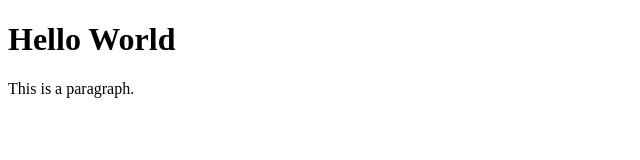
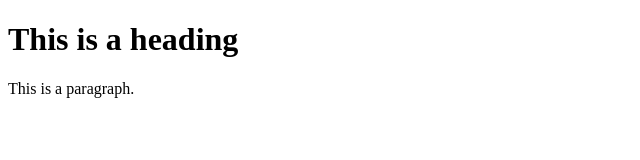
Before and after one commit to gnikmai/Cast-Video-with-subs-locally-to-TV, a plain HTML site: page index.html in a window 1280 px wide. Shown: the whole page, without its empty margins (0-640 px from the left). Drawn offline with Linux system fonts and the light colour scheme.

Commit message:
Update index.html

```diff
--- a/index.html
+++ b/index.html
@@ -4,7 +4,7 @@
     <title>Hello World</title>
   </head>
   <body>
-    <h1>Hello World</h1>
+    <h1>This is a heading</h1>
     <p>This is a paragraph.</p>
   </body>
 </html>
```
